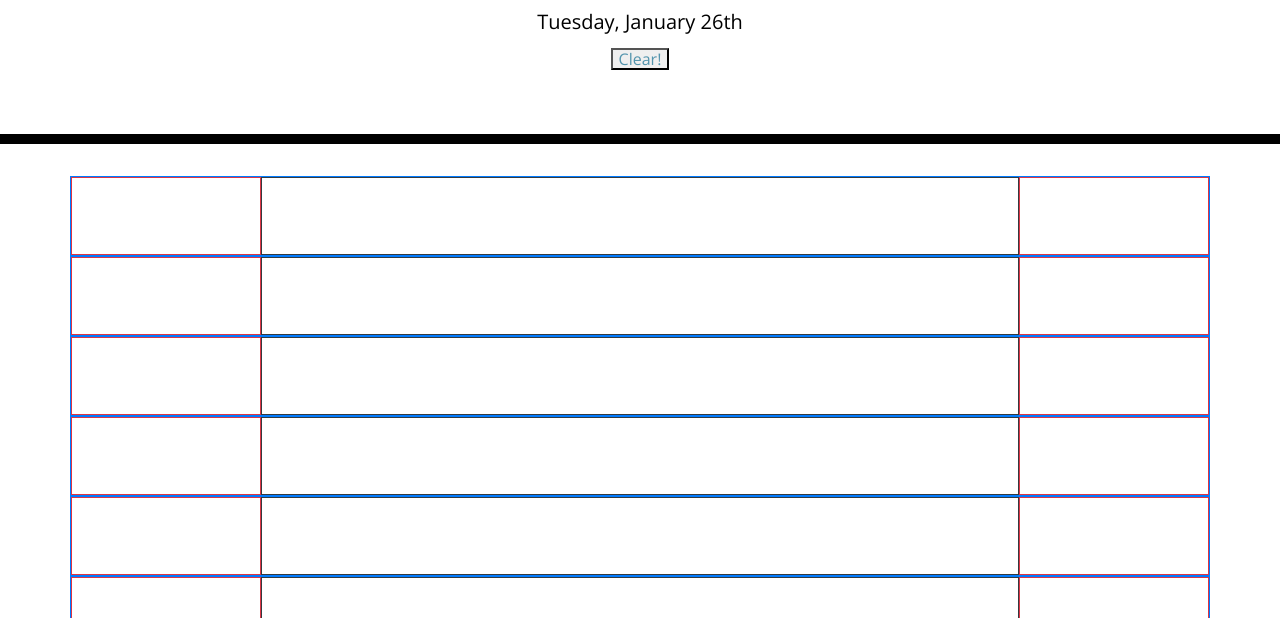
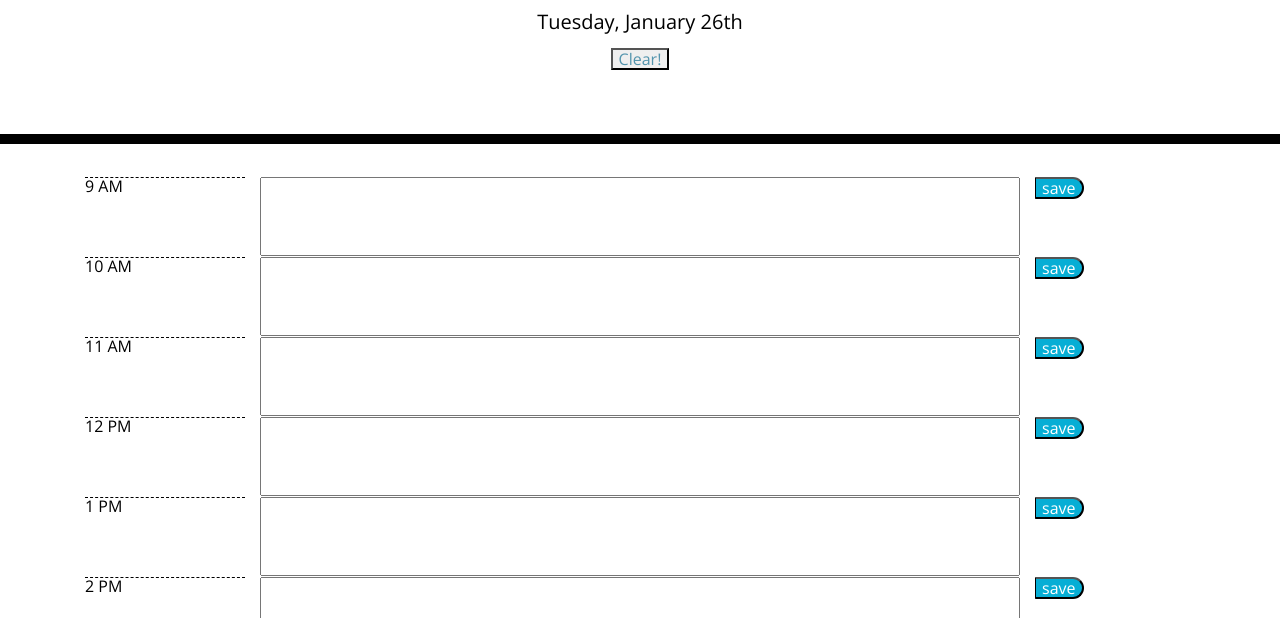
Before and after one commit to danioDev2013/Schedule_Your_Day, a plain HTML site: page index.html in a window 1280 px wide. Shown: the part 182-800 px from the top of the page. Drawn offline with nearby package versions, Linux system fonts and the light colour scheme.

Commit message:
updated time, converted with moment, trying to look at the colors on js commit

```diff
--- a/assets/css/style.css
+++ b/assets/css/style.css
@@ -1,9 +1,19 @@
-body {
+  body {
     font-family: 'Open Sans', sans-serif;
     font-size: 16px;
     line-height: 1;
   }
-
+  .container,
+  header {
+  }
+  .card {
+    display: none;
+    margin: 50px auto;
+    text-align: center;
+    transition: 0.3s;
+    width: 80vw;
+    height: 50vw;
+}
   textarea{
     background: transparent;
     border: none;
--- a/assets/js/script.js
+++ b/assets/js/script.js
@@ -3,23 +3,55 @@ $(".clear-btn").text("Clear!");
 
 $( document ).ready(function() {
 
+
     //using moment for the date
     $("#currentDay").text(moment().format("dddd, MMMM Do"));
+    //current time
+    var currentT = new Date().getHours();
+    currentT = moment(currentT, 'HH:mm:ss').format('h A');
+    console.log(currentT);
+
+
+
+
+
+
 
     //loop to put rows and columns, i is = to 9 rows.
     for(var i = 9; i < 18; i++){
 
         //row 1
-        var row = $('<div class="row border border-primary">')
+        var row = $("<article>");
+        row.addClass("row");
 
         //column 1, where time will go
-        var column1 = $('<div class="col-2 border border-danger">');
+        var column1 = $("<article>");
+        column1.addClass("col-2 time");
+        //adds time to the first rows
+        var timeShown = $("<p>");
+        timeShown.addClass("hour");
+        timeShown.text(i);
+        if(i < 12) {
+            timeShown.text(i + " AM");
+        } else if(i == 12) {
+            timeShown.text(i + " PM");
+        } else {
+            timeShown.text(i - 12 + " PM");
+        }
+        column1.append(timeShown);
+
 
         //column 2, where they write event
-        var column2 = $('<div class="col-8 border border-dark">');
+        var column2 = $("<input>");
+        column2.addClass("col-8 textArea");
 
         //column3, save button
-        var column3 = $('<div class="col-2 border border-danger">');
+        var column3 = $("<article>");
+        column3.addClass("col-1 save-button")
+        var button = $("<button>");
+        button.addClass("saveBtn save");
+        column3.append(button);
+        //var column3 = $(`<div class="col-1"> <button class="saveBtn" id=${i}><i class="fas fa-save"></i></button>`);
 
         //append each column to a row
         row.append(column1);
@@ -32,6 +64,13 @@ $( document ).ready(function() {
 
     }
 
+
     //creating save button
-    var saveBtn = $("")
+    $(".saveBtn").text("save");
+
+
+    //colors
+
+
+
 })
--- a/index.html
+++ b/index.html
@@ -29,6 +29,10 @@
       <p id="currentDay" class="lead"></p>
       <button class="clear-btn"></button>
     </header>
+    <div class="card">
+      <article class="card-body">
+      </article>
+    </div>
     <div class="container">
       <!-- Timeblocks-->
     </div>
```
